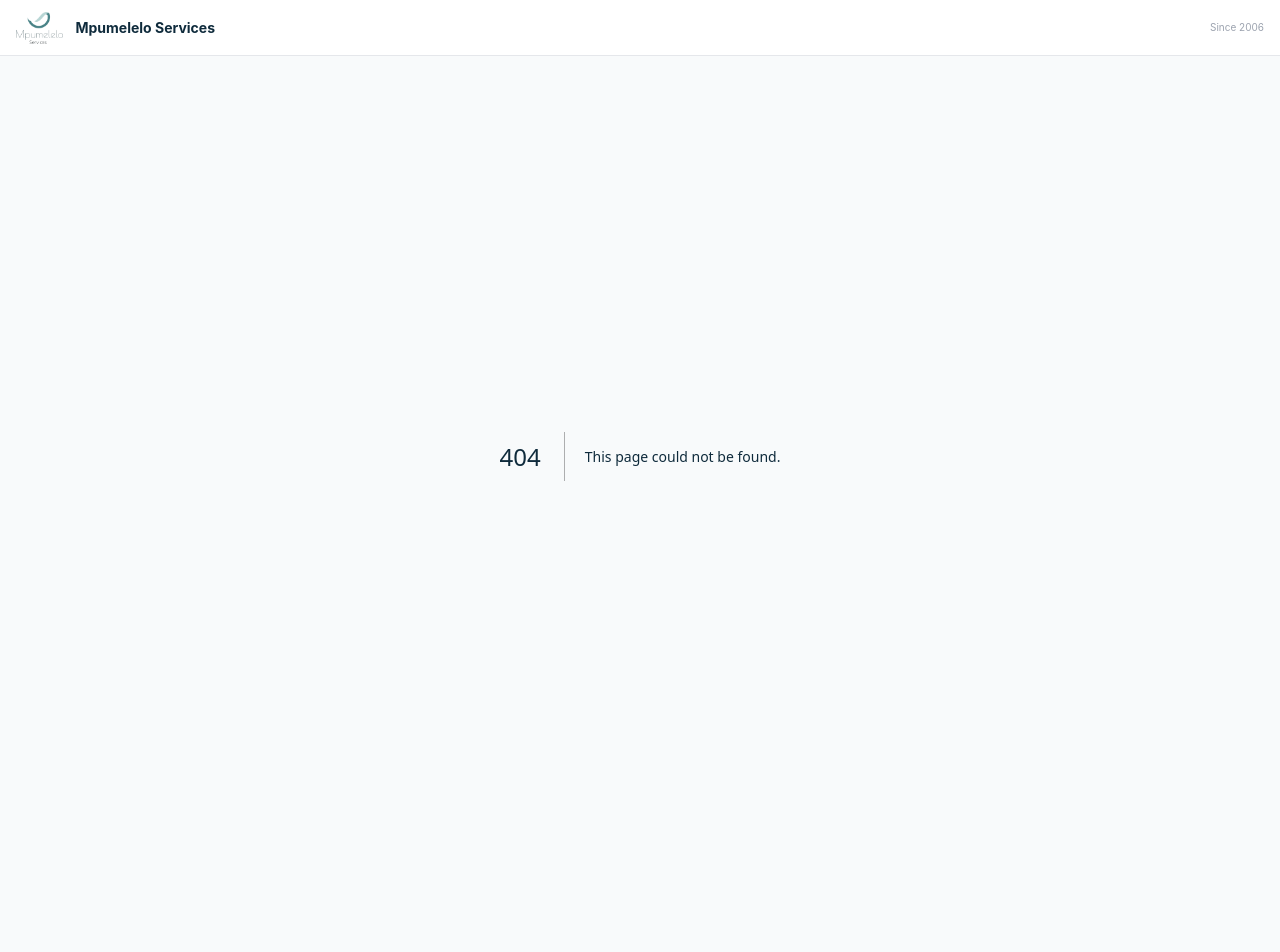
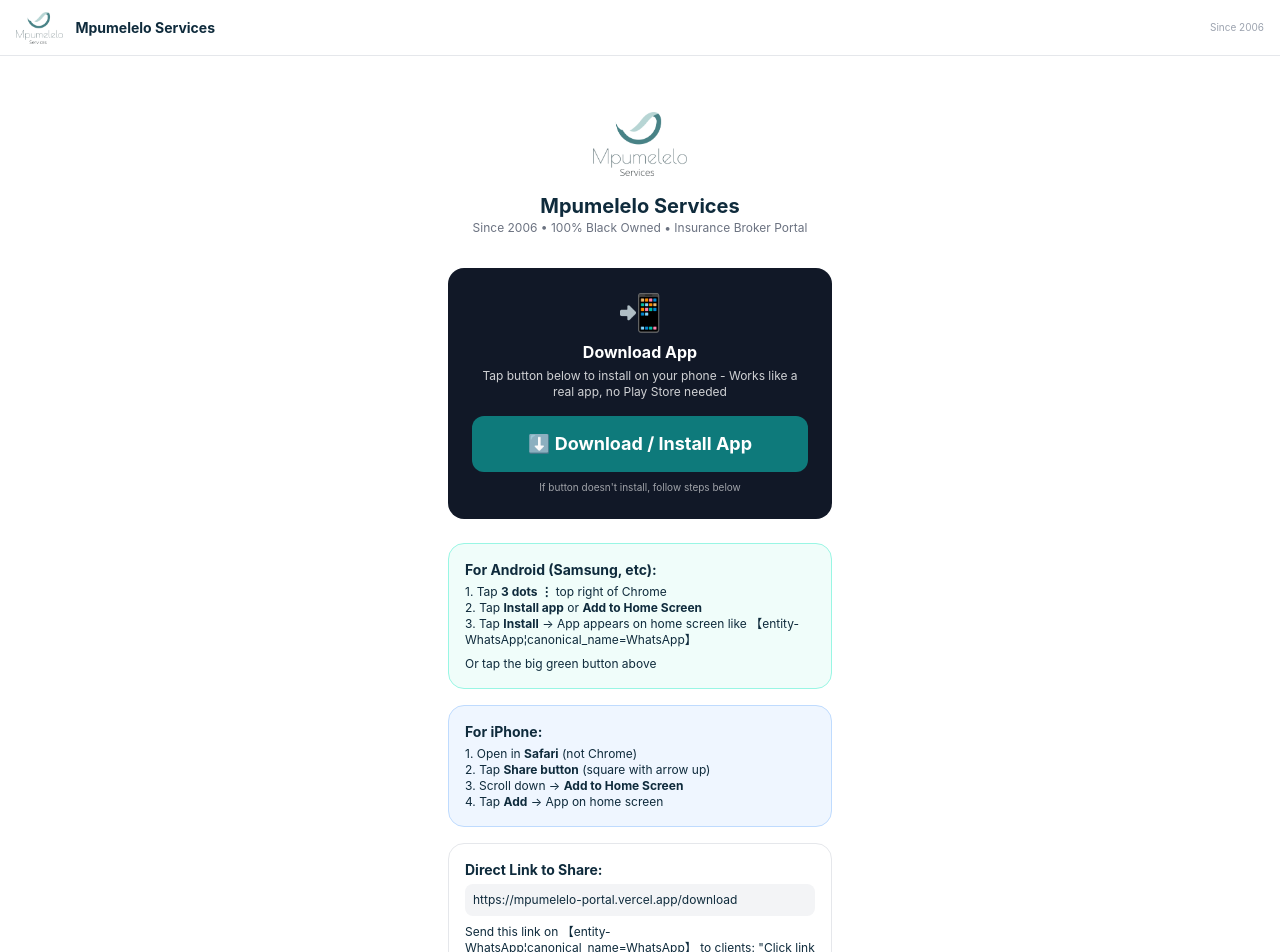
Before and after one commit to britsnico-commits/mpumelelo-portal, a Next.js app: page /download in a window 1280 px wide. Before the commit this address had no page. Shown: the top 952 px of the page. Before the commit the page ends 856 px from the top, so only its background shows below. Built offline with nearby package versions, Linux system fonts and the light colour scheme.

Commit message:
Create page.tsx

```diff
--- /dev/null
+++ b/app/download/page.tsx
@@ -0,0 +1,69 @@
+'use client'
+import { useEffect, useState } from 'react'
+
+export default function DownloadPage() {
+  const [deferredPrompt, setDeferredPrompt] = useState<any>(null)
+  const [canInstall, setCanInstall] = useState(false)
+
+  useEffect(()=>{
+    const handler = (e:any) => {
+      e.preventDefault()
+      setDeferredPrompt(e)
+      setCanInstall(true)
+    }
+    window.addEventListener('beforeinstallprompt', handler)
+    return () => window.removeEventListener('beforeinstallprompt', handler)
+  },[])
+
+  const installApp = async () => {
+    if (deferredPrompt) {
+      deferredPrompt.prompt()
+      const choice = await deferredPrompt.userChoice
+      if (choice.outcome === 'accepted') setCanInstall(false)
+      setDeferredPrompt(null)
+    } else {
+      alert('On iPhone: Tap Share button (square with arrow) → Add to Home Screen\nOn Android: Tap 3 dots top right → Install App / Add to Home Screen')
+    }
+  }
+
+  return (
+    <div className="min-h-screen bg-white p-4 flex flex-col items-center">
+      <div className="w-full max-w-sm mt-10">
+        <div className="flex flex-col items-center">
+          <img src="/logo.png" alt="logo" className="h-16 w-auto" />
+          <h1 className="font-bold text-xl mt-4">Mpumelelo Services</h1>
+          <p className="text-xs text-gray-500">Since 2006 • 100% Black Owned • Insurance Broker Portal</p>
+        </div>
+
+        <div className="mt-8 bg-gray-900 text-white rounded-2xl p-6 text-center">
+          <div className="text-4xl">📲</div>
+          <div className="font-bold mt-2">Download App</div>
+          <div className="text-xs opacity-80 mt-1">Tap button below to install on your phone - Works like a real app, no Play Store needed</div>
+          <button onClick={installApp} className="mt-4 w-full h-14 bg-[#0E7A7B] rounded-xl font-bold text-lg">
+            {canInstall ? '⬇️ Install Mpumelelo App Now' : '⬇️ Download / Install App'}
+          </button>
+          <div className="text-[10px] mt-2 opacity-60">If button doesn't install, follow steps below</div>
+        </div>
+
+        <div className="mt-6 space-y-4">
+          <div className="bg-teal-50 border border-teal-200 rounded-2xl p-4">
+            <div className="font-bold text-sm">For Android (Samsung, etc):</div>
+            <div className="text-xs mt-1">1. Tap <b>3 dots ⋮</b> top right of Chrome<br/>2. Tap <b>Install app</b> or <b>Add to Home Screen</b><br/>3. Tap <b>Install</b> → App appears on home screen like 【entity-WhatsApp¦canonical_name=WhatsApp】</div>
+            <div className="mt-2 text-xs">Or tap the big green button above</div>
+          </div>
+          <div className="bg-blue-50 border border-blue-200 rounded-2xl p-4">
+            <div className="font-bold text-sm">For iPhone:</div>
+            <div className="text-xs mt-1">1. Open in <b>Safari</b> (not Chrome)<br/>2. Tap <b>Share button</b> (square with arrow up)<br/>3. Scroll down → <b>Add to Home Screen</b><br/>4. Tap <b>Add</b> → App on home screen</div>
+          </div>
+          <div className="bg-white border rounded-2xl p-4">
+            <div className="font-bold text-sm">Direct Link to Share:</div>
+            <div className="text-xs mt-1 p-2 bg-gray-100 rounded-lg break-all">https://mpumelelo-portal.vercel.app/download</div>
+            <div className="text-xs mt-2">Send this link on 【entity-WhatsApp¦canonical_name=WhatsApp】 to clients: "Click link → Download App → Login with your Policy Number"</div>
+            <a href="https://mpumelelo-portal.vercel.app" className="mt-3 block text-center h-10 bg-gray-100 rounded-xl flex items-center justify-center text-sm font-bold">Go to Login →</a>
+          </div>
+          <div className="text-[10px] text-gray-400 text-center mt-4">50 Constantia Blvd, Roodepoort • 082 539 6224<br/>Your data is protected under POPIA • No insurer names shown, only "insurer/underwriter"</div>
+        </div>
+      </div>
+    </div>
+  )
+}
```
